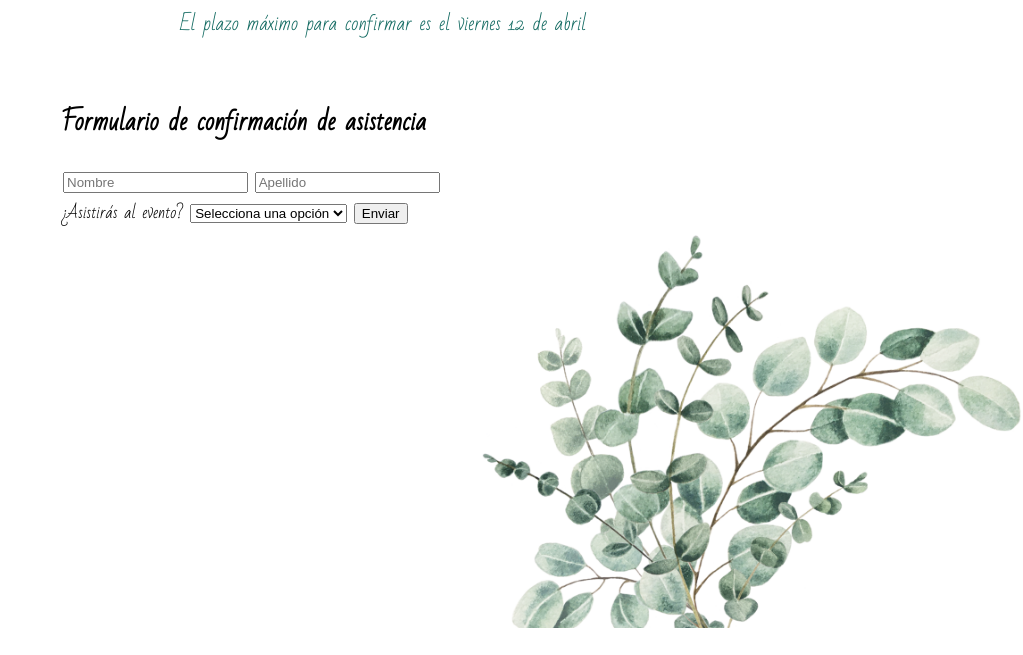
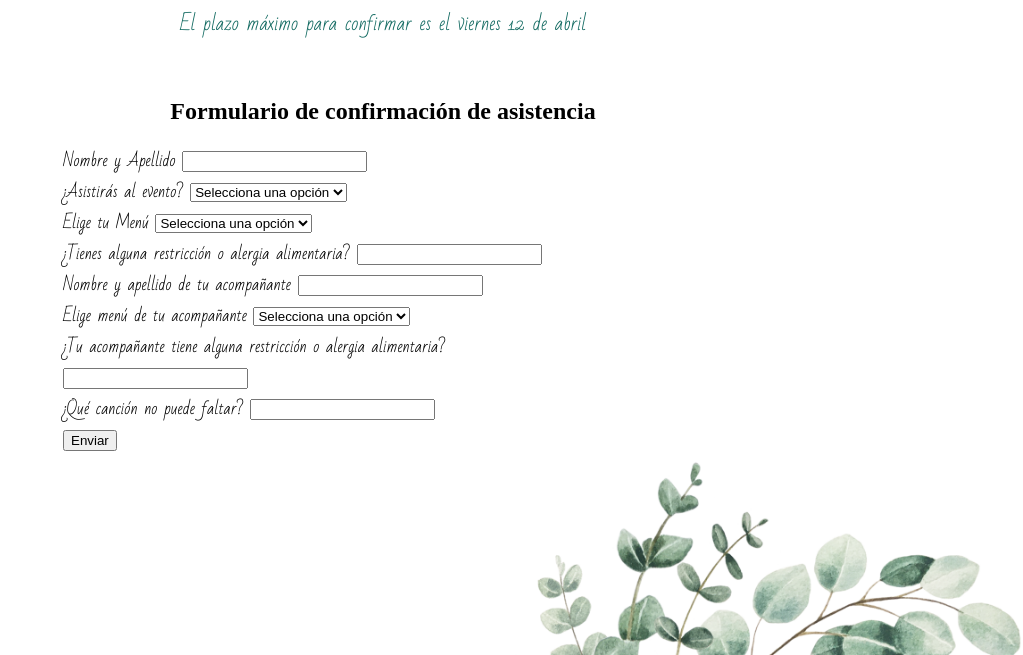
Before and after one commit to Matdeamon/PerfectWedding, a plain HTML site: page index.html in a window 1280 px wide. Shown: the part 742-1397 px from the top of the page, without its empty margins (257-1280 px from the left). Before the commit the page ends 1374 px from the top, so only its background shows below. Drawn offline with Linux system fonts and the light colour scheme.

Commit message:
Add files via upload

```diff
--- a/index.html
+++ b/index.html
@@ -22,14 +22,15 @@
       </div>
       <br>
 
+      <h2 class="titleformulario">Formulario de confirmación de asistencia</h2>
+      <div class="contenido2">
 
-      <div class="contenido2">
-          <h2>Formulario de confirmación de asistencia</h2>
           <form action="https://script.google.com/macros/s/AKfycby-BFE-Ulji8DbsSVIEduib0oU2q67Tgjgni0KHm6YcgNOiPqhgQ6Pewq4rN4BNT7HJFg/exec" method="post">
 
             <!-- Campos de tu formulario aquí -->
-            <input type="text" name="name" placeholder="Nombre" required>
-            <input type="text" name="lastname" placeholder="Apellido" required>
+            <label for="name">Nombre y Apellido</label>
+            <input type="text" name="name" placeholder="" required></span>
+
             <br>
             <label for="attendance">¿Asistirás al evento?</label>
 
@@ -37,8 +38,38 @@
 
               <option value="">Selecciona una opción</option>
               <option value="yes">Sí, asistiré</option>
-              <option value="no">No</option>
+              <option value="no">No podré</option>
             </select>
+            <br>
+            <label for="menu">Elige tu Menú</label>
+            <select name="menu" id="menu" required>
+              <option value="">Selecciona una opción</option>
+              <option value="Omnivoro">Elegido por los Novios</option>
+              <option value="Veggie">Vegetariano</option>
+              <option value="Vegano">Vegano</option>
+            </select>
+            <br>
+            <label for="Alergia">¿Tienes alguna restricción o alergia alimentaria?</label>
+            <input type="text" name="Alergia" placeholder="" required></span>
+            <br>
+            <label>Nombre y apellido de tu acompañante</label>
+            <input type="text" name="name" placeholder=""></span>
+            <br>
+            <label for="menu2">Elige menú de tu acompañante</label>
+            <select name="menu2" id="menu2" >
+              <option value="">Selecciona una opción</option>
+              <option value="Omnivoro">Elegido por los Novios</option>
+              <option value="Veggie">Vegetariano</option>
+              <option value="Vegano">Vegano</option>
+            </select>
+            <br>
+            <label for="Alergia2">¿Tu acompañante tiene alguna restricción o alergia alimentaria?</label>
+            <input type="text" name="Alergia2" placeholder=""></span>
+            <br>
+
+            <label for="Musica">¿Qué canción no puede faltar?</label>
+            <input type="text" name="Musica" placeholder=""></span>
+            <br>
             <!-- Agrega más campos según sea necesario -->
             <button type="submit">Enviar</button>
           </form>
```
